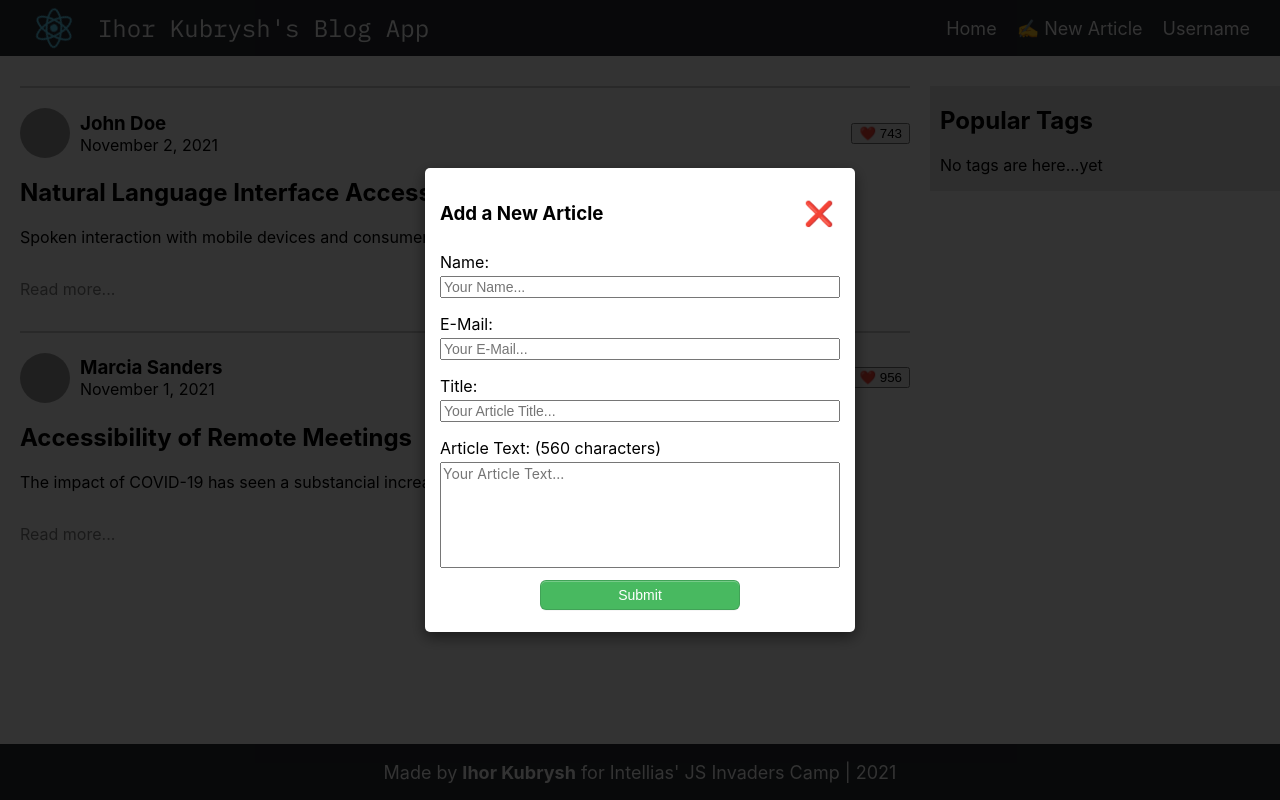
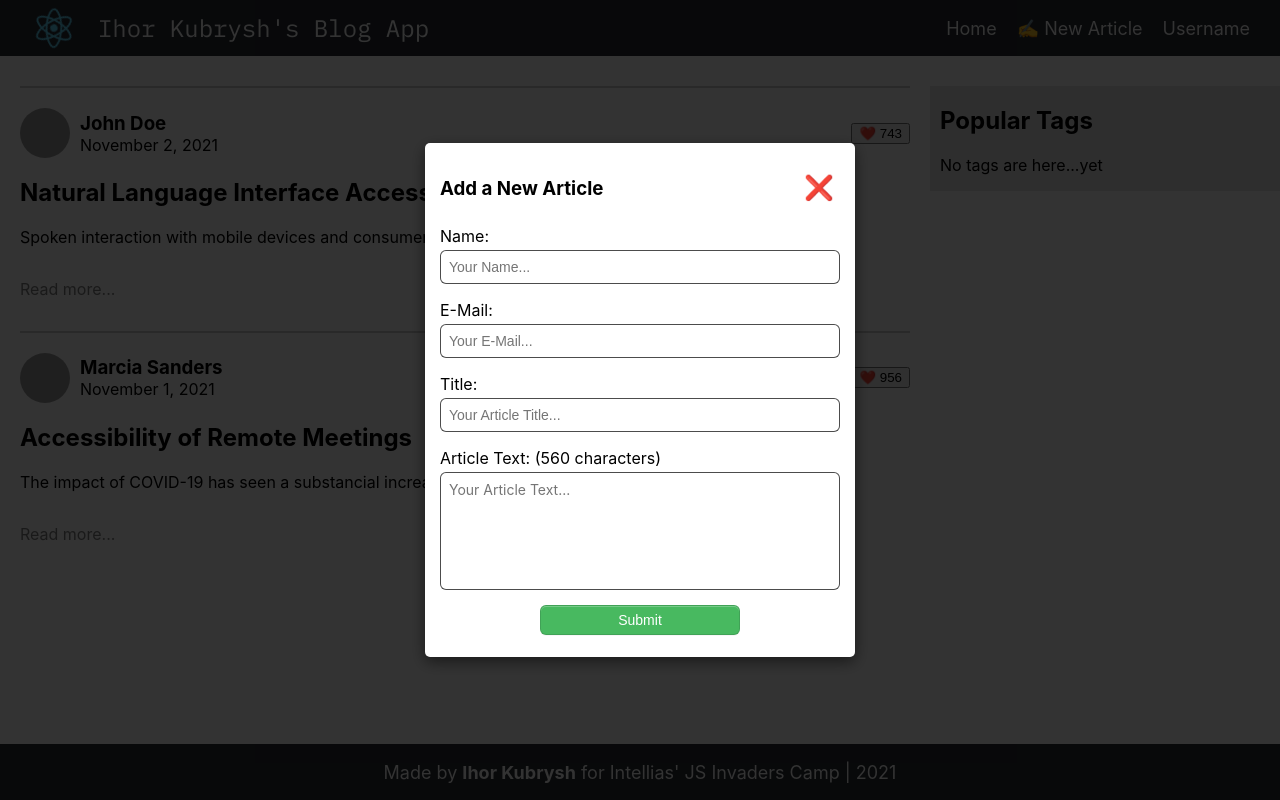
Before and after one commit to kubrysh/invaders-camp-project, a React (Create React App) app in the folder react-blog-app/: page / in a window 1280 px wide. Both pictures are taken after a click on the link "✍️ New Article". Built offline with nearby package versions, Linux system fonts and the light colour scheme; grey boxes are pictures that could not be loaded.

Commit message:
reworked form component to use formik lib

```diff
--- a/react-blog-app/src/components/NewArticleForm.css
+++ b/react-blog-app/src/components/NewArticleForm.css
@@ -41,8 +41,15 @@
     font-size: 16px;
 }
 
+.is-warning {
+    border:1px solid #f02849 !important;
+}
+
 .form-container input, .text-container  {
+    padding: 8px;
     margin-top: 4px;
+    border:1px solid rgba(0,0,0,0.7);
+    border-radius: 6px;
     font-size: 14px;
 }
 
@@ -50,6 +57,12 @@
     height: 100px;
     resize: none;
     font-family: inherit;
+}
+
+.error-message {
+    margin-top: 2px;
+    font-size: 13px;
+    color: #f02849;
 }
 
 .submit-btn {
@@ -60,6 +73,7 @@
     margin: 0.5em auto;
     appearance: none;
     background-color: #48b960;
+    font-size: 14px;
     border: 1px solid rgba(27, 31, 35, 0.15);
     border-radius: 6px;
     box-shadow: rgba(27, 31, 35, 0.04) 0 1px 0, rgba(255, 255, 255, 0.25) 0 1px 0 inset;
@@ -86,13 +100,3 @@
 .submit-btn:focus {
     outline: 1px transparent;
 }
-
-.errors-container {
-    display: flex;
-    flex-direction: column;
-}
-
-.errors-container p {
-    margin: 5px auto;
-    color: #f02849;
-}
--- a/react-blog-app/src/components/NewArticleForm.tsx
+++ b/react-blog-app/src/components/NewArticleForm.tsx
@@ -1,46 +1,8 @@
-import React, { useState } from "react";
+import { Formik, Form, Field } from 'formik';
 import "./NewArticleForm.css";
 import { newArticleSchema } from "./NewArticleValidation"
 
 const NewArticleForm = (props:any) => {
-
-    const [formState, setFormState] = useState({userName: "", userEmail: "", articleTitle: "", articleText: ""});
-    const [errors, setErrors] = useState([]);
-
-    const handleChange = (event: any) => {
-        const name = event.target.name;
-        const value = event.target.value;
-        setFormState(prevState => {
-            return {
-                ...prevState,
-                [name]: value
-            }
-        });
-    }
-
-    const handleSubmit = async (event: any) => {
-        newArticleSchema
-            .validate(formState, {abortEarly: false})
-            .then(() => {
-                setErrors([]);
-                //setTimeout is for re-rendering to occur (clearing of errors on the page)
-                setTimeout(() =>
-                    alert(
-                        "Author's Name: " + formState.userName + "\n" +
-                        "Author's E-Mail: " + formState.userEmail + "\n" +
-                        "Article Title: " + formState.articleTitle + "\n" +
-                        "Article Text: " + formState.articleText
-                    ),
-                    100
-                );
-            })
-            .catch(err => {
-                setErrors(err.errors);
-            });
-
-        event.preventDefault();
-    }
-
     return (
         <div className="popup-background">
             <div className="popup-container">
@@ -48,56 +10,79 @@ const NewArticleForm = (props:any) => {
                     <h3>Add a New Article</h3>
                     <button className="close-btn" onClick={() => props.setOpenClosed(false)}>❌</button>
                 </div>
-                <form className="form-container" onSubmit={handleSubmit} noValidate>
+                <Formik
+                    initialValues={{
+                        userName: "",
+                        userEmail: "",
+                        articleTitle: "",
+                        articleText: "",
+                    }}
+                    validationSchema={newArticleSchema}
+                    onSubmit = {values => {
+                        alert(
+                            "Author's Name: " + values.userName + "\n" +
+                            "Author's E-Mail: " + values.userEmail + "\n" +
+                            "Article Title: " + values.articleTitle + "\n" +
+                            "Article Text: " + values.articleText
+                        )
+                    }}
+                >
+                    {({ errors, touched, values }) => (
+                        <Form className="form-container">
                             <label className="label-container">
                                 Name:
-                        <input
+                                <Field
                                     name="userName"
-                            type="text"
-                            value={formState.userName}
-                            onChange={handleChange}
+                                    className={`${errors.userName && touched.userName && "is-warning"}`}
                                     placeholder="Your Name..."
                                     maxLength={50}
                                 />
+                                {errors.userName && touched.userName ? (
+                                    <div className="error-message" >{errors.userName}</div>
+                                ) : null}
                             </label>
                             <label className="label-container">
                                 E-Mail:
-                        <input
+                                <Field
                                     name="userEmail"
+                                    className={`${errors.userEmail && touched.userEmail && "is-warning"}`}
                                     type="email"
-                            value={formState.userEmail}
-                            onChange={handleChange}
                                     placeholder="Your E-Mail..."
                                     maxLength={100}
                                 />
+                                {errors.userEmail && touched.userEmail ? (
+                                    <div className="error-message" >{errors.userEmail}</div>
+                                ) : null}
                             </label>
                             <label className="label-container">
                                 Title:
-                        <input
+                                <Field
                                     name="articleTitle"
-                            type="text"
-                            value={formState.articleTitle}
-                            onChange={handleChange}
+                                    className={`${errors.articleTitle && touched.articleTitle && "is-warning"}`}
                                     placeholder="Your Article Title..."
                                     maxLength={100}
                                 />
+                                {errors.articleTitle && touched.articleTitle ? (
+                                    <div className="error-message" >{errors.articleTitle}</div>
+                                ) : null}
                             </label>
                             <label className="label-container">
-                        Article Text: ({560 - formState.articleText.length} characters)
-                        <textarea
+                                Article Text: ({560 - values.articleText.length} characters)
+                                <Field
                                     name="articleText"
-                            className="text-container"
-                            value={formState.articleText}
-                            onChange={handleChange}
+                                    as="textarea"
+                                    className={`text-container ${errors.articleText && touched.articleText && "is-warning"}`}
                                     placeholder="Your Article Text..."
                                     maxLength={560}
                                 />
+                                {errors.articleText && touched.articleText ? (
+                                    <div className="error-message" >{errors.articleText}</div>
+                                ) : null}
                             </label>
-                    <div className="errors-container">
-                        {errors && errors.map((error) => <p key={error}>{error}</p>)}
-                    </div>
-                    <input className="submit-btn" type="submit" value="Submit" />
-                </form>
+                            <button className="submit-btn" type="submit">Submit</button>
+                        </Form>
+                    )}
+                </Formik>
             </div>
         </div>
     )
```
Lines whose indentation alone changed are shown as unchanged.
